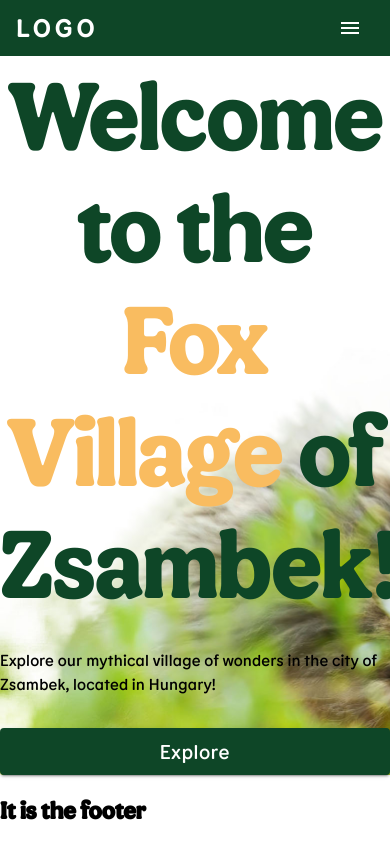
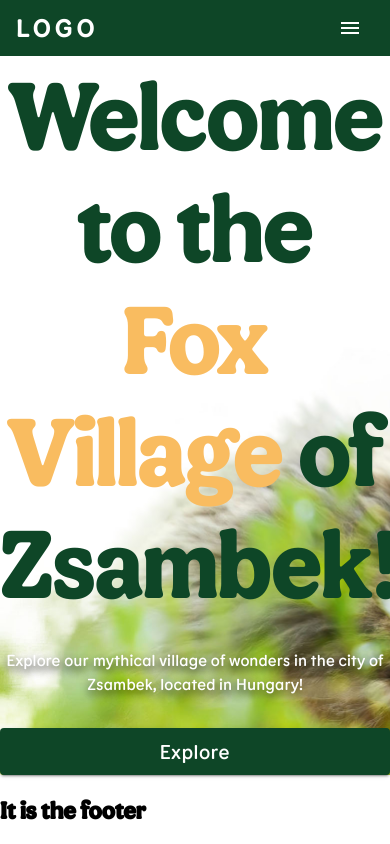
Before and after one commit to szcstamas/foxvillage, a React (Create React App) app: page / in a window 390 px wide. Built offline with nearby package versions, Linux system fonts and the light colour scheme.

Commit message:
changing hero section text on media queries

```diff
--- a/src/components/HeroSection.tsx
+++ b/src/components/HeroSection.tsx
@@ -2,7 +2,7 @@ import { Typography, Box } from '@mui/material';
 import { motion } from 'framer-motion';
 import { ThemeProvider } from '@mui/material/styles';
 import { theme } from '../constants/Theme';
-import MainButton from './MainButton';
+import PrimaryButton from './PrimaryButton';
 
 interface Props {
     backgroundImage: string;
@@ -45,10 +45,15 @@ const HeroSection = ({ backgroundImage }: Props) => {
                         of Zsambek!
                     </Typography>
                     <Typography paragraph={true} color='main'
+                        sx={{
+                            textAlign: { xs: 'center', md: 'left' },
+                            color: { xs: 'secondary.light', xl: '#272727' },
+                            textShadow: { xs: '0px 4px 8px rgba(0, 0, 0, .8)', xl: 'none' }
+                        }}
                     >
                         Explore our mythical village of wonders in the city of Zsambek, located in Hungary!
                     </Typography>
-                    <MainButton
+                    <PrimaryButton
                         text='Explore'
                         link='#explore'
                         icon='explore'
--- a/src/components/MainButton.tsx
+++ b/src/components/PrimaryButton.tsx
@@ -3,6 +3,7 @@ import { Link } from '@mui/material';
 import Button from '@mui/material/Button';
 import ExploreIcon from '@mui/icons-material/Explore';
 import AccessTimeFilledIcon from '@mui/icons-material/AccessTimeFilled';
+import { motion } from 'framer-motion';
 
 interface Props {
     text: string;
@@ -10,12 +11,17 @@ interface Props {
     icon: string;
 }
 
-const MainButton = ({ text, link, icon }: Props) => {
+const PrimaryButton = ({ text, link, icon }: Props) => {
 
     let [hover, setHover] = useState(false);
 
     return (
         <Button
+            component={motion.button}
+            initial={{ opacity: 0, x: 20 }}
+            animate={{ opacity: 1, x: 0 }}
+            transition={{ delay: 1, duration: .1, ease: 'easeInOut', }}
+            whileInView={{ opacity: 1, x: 0 }}
             variant='contained'
             onMouseEnter={() => setHover(true)}
             onMouseLeave={() => setHover(false)}
@@ -26,7 +32,7 @@ const MainButton = ({ text, link, icon }: Props) => {
                 width: { xs: '100%', md: 'auto' },
                 transition: 'all .2s ease',
                 '&:hover': {
-                    transform: 'translateY(-5px)',
+                    transform: 'translateY(-5px)!important',
                     pr: 8
                 }
             }}>
@@ -72,4 +78,4 @@ const MainButton = ({ text, link, icon }: Props) => {
     )
 }
 
-export default MainButton
+export default PrimaryButton
```
